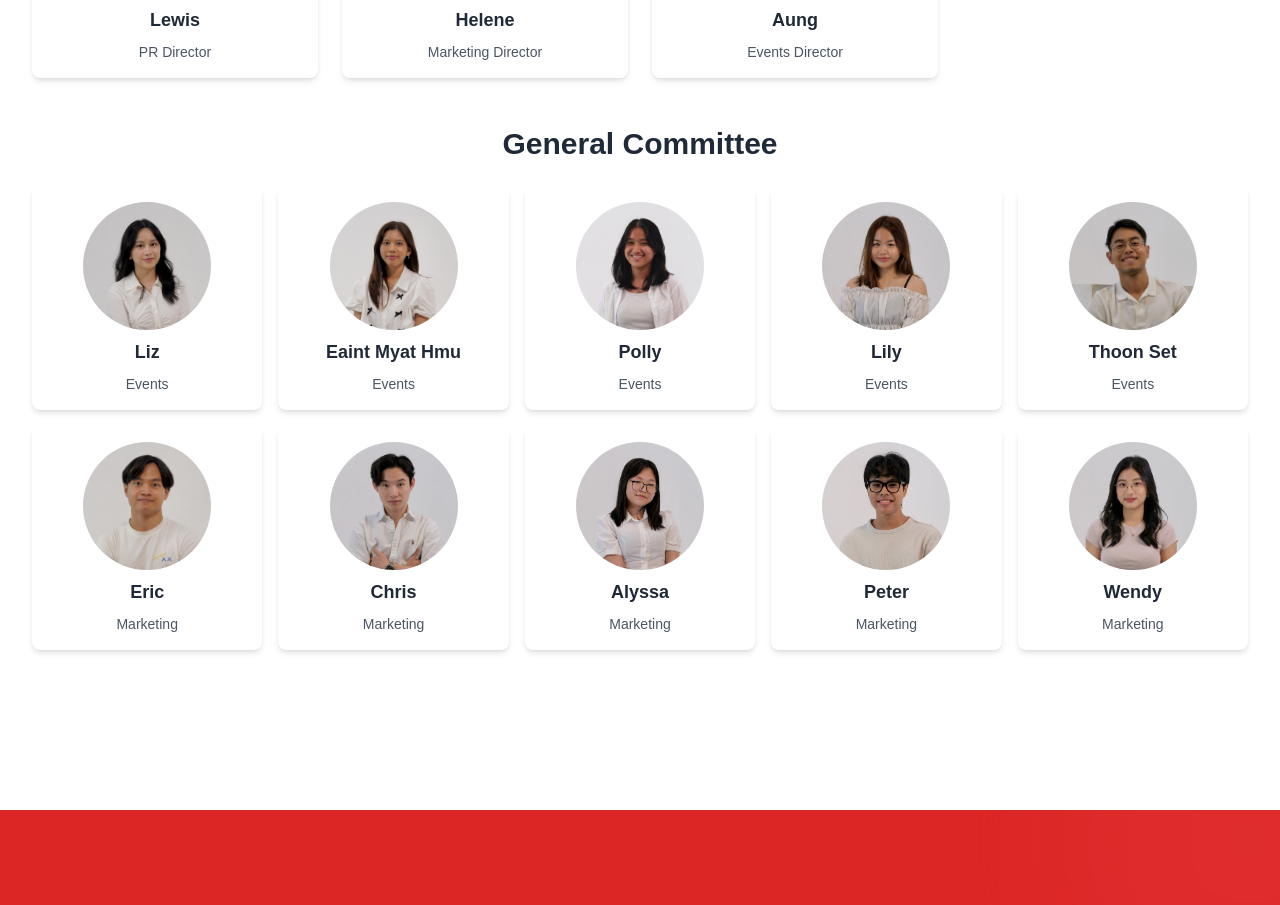
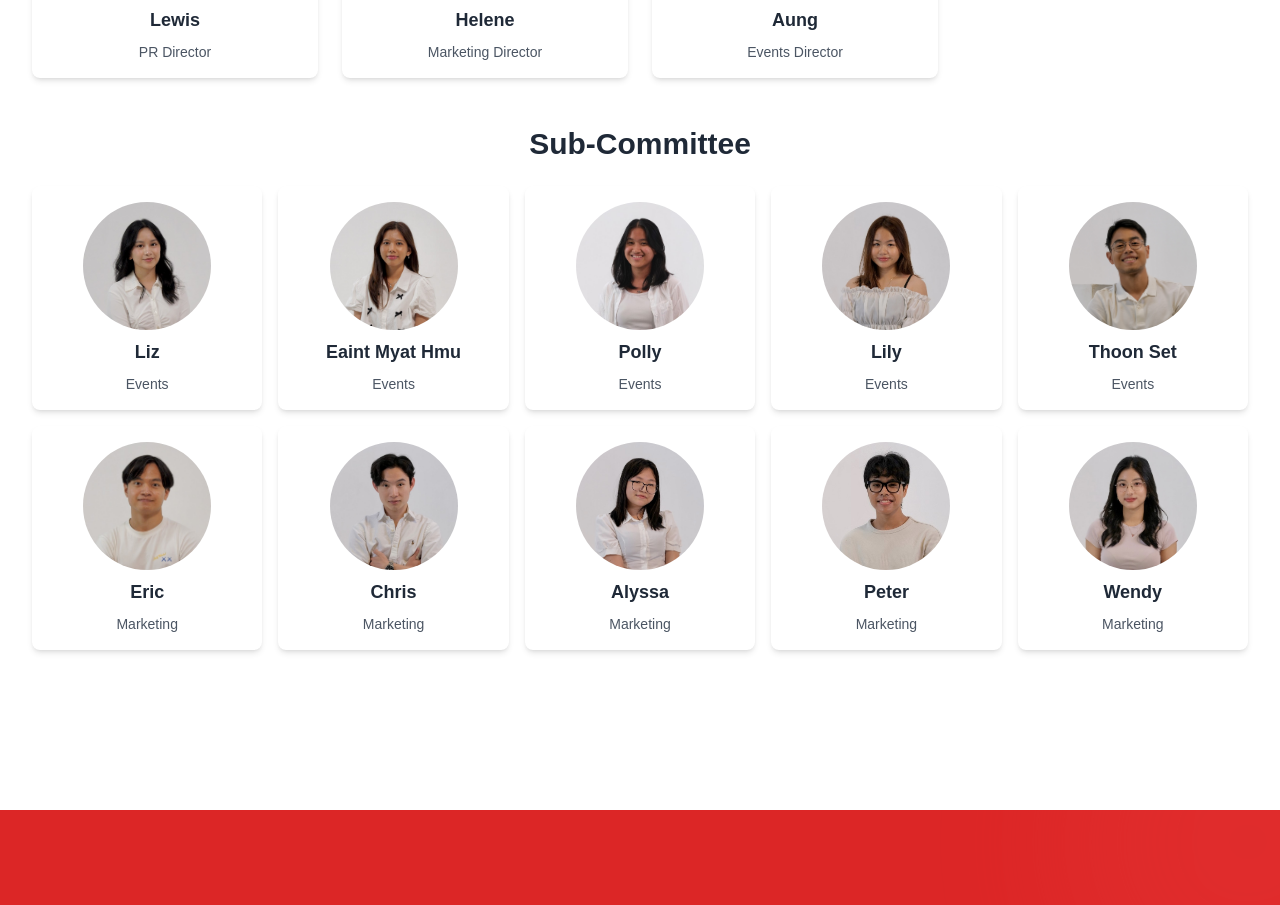
Before and after one commit to AungSoeKyaw00s/msaweb, a Next.js app: page / in a window 1280 px wide. Shown: the part 2562-3467 px from the top of the page. Built offline with nearby package versions, Linux system fonts and the light colour scheme.

Commit message:
minor fix

```diff
--- a/app/components/Team.tsx
+++ b/app/components/Team.tsx
@@ -168,7 +168,7 @@ export default function Team() {
           {/* General Committee Section */}
           <section className="space-y-6">
             <h2 className="text-3xl font-bold text-center text-gray-800">
-              General Committee
+              Sub-Committee
             </h2>
             <div className="grid grid-cols-1 md:grid-cols-4 lg:grid-cols-5 gap-4">
               {teamData[selectedYear].committee.map((member, index) => (
```
